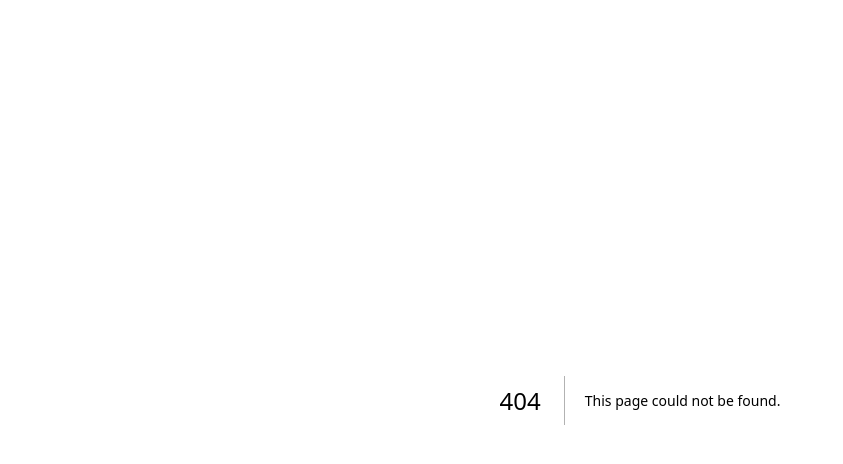
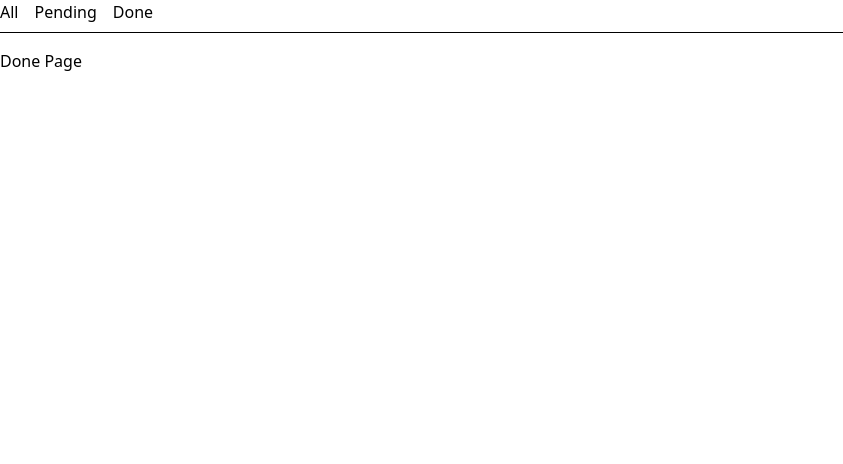
Before and after one commit to Ivaz7/todovazz-app, a Next.js app: page /dashboard/done in a window 1280 px wide. Before the commit this address had no page. Shown: the top 464 px of the page, without its empty margins (0-843 px from the left). Built offline with nearby package versions, Linux system fonts and the light colour scheme.

Commit message:
test: testing middleware

```diff
--- /dev/null
+++ b/src/app/dashboard/(all)/page.tsx
@@ -0,0 +1,7 @@
+export default function AllTask () {
+  return (
+    <div>
+      All Page
+    </div>
+  )
+}
--- /dev/null
+++ b/src/app/dashboard/done/page.tsx
@@ -0,0 +1,7 @@
+export default function DoneTask () {
+  return (
+    <div>
+      Done Page
+    </div>
+  )
+}
--- a/src/app/dashboard/layout.tsx
+++ b/src/app/dashboard/layout.tsx
@@ -0,0 +1,18 @@
+import DashNavLinks from "@/components/dashboard/dashNavLinks";
+
+export default function dashboardLayout({
+  children,
+}: Readonly<{
+  children: React.ReactNode;
+}>) {
+  return (
+    <html lang="en">
+      <body
+        className=""
+      >
+        <DashNavLinks />
+        {children}
+      </body>
+    </html>
+  );
+}
--- /dev/null
+++ b/src/app/dashboard/pending/page.tsx
@@ -0,0 +1,7 @@
+export default function Pending () {
+  return (
+    <div>
+      Pending Page
+    </div>
+  )
+}
--- a/src/app/login/page.tsx
+++ b/src/app/login/page.tsx
@@ -0,0 +1,7 @@
+export default function loginPage () {
+  return (
+    <div>
+      Login Page
+    </div>
+  )
+}
--- a/src/app/register/page.tsx
+++ b/src/app/register/page.tsx
@@ -0,0 +1,7 @@
+export default function RegisterPage () {
+  return (
+    <div>
+      Register Page
+    </div>
+  )
+}
--- /dev/null
+++ b/src/components/dashboard/dashNavLinks.tsx
@@ -0,0 +1,11 @@
+import Link from "next/link";
+
+export default function DashNavLinks () {
+  return (
+    <nav className="mb-4 flex gap-4 border-b pb-2">
+      <Link href="/dashboard/">All</Link>
+      <Link href="/dashboard/pending">Pending</Link>
+      <Link href="/dashboard/done">Done</Link>
+    </nav>
+  )
+}
--- /dev/null
+++ b/src/middleware.ts
@@ -0,0 +1,23 @@
+import { NextResponse } from 'next/server'
+import type { NextRequest } from 'next/server'
+
+export function middleware(request: NextRequest) {
+  const token = request.cookies.get('todovazzToken')?.value
+  const { pathname } = request.nextUrl
+
+  const isAuthPage = pathname === '/login' || pathname === '/register'
+
+  if (!token && !isAuthPage) {
+    return NextResponse.redirect(new URL('/login', request.url))
+  }
+
+  if (token && isAuthPage) {
+    return NextResponse.redirect(new URL('/dashboard', request.url))
+  }
+
+  return NextResponse.next()
+}
+
+export const config = {
+  matcher: ['/', '/dashboard/:path*', '/login', '/register'],
+}
```
Also changed, not shown: src/components/input.tsx (added), 1 other file (tests, documents, lock files or other folders).
